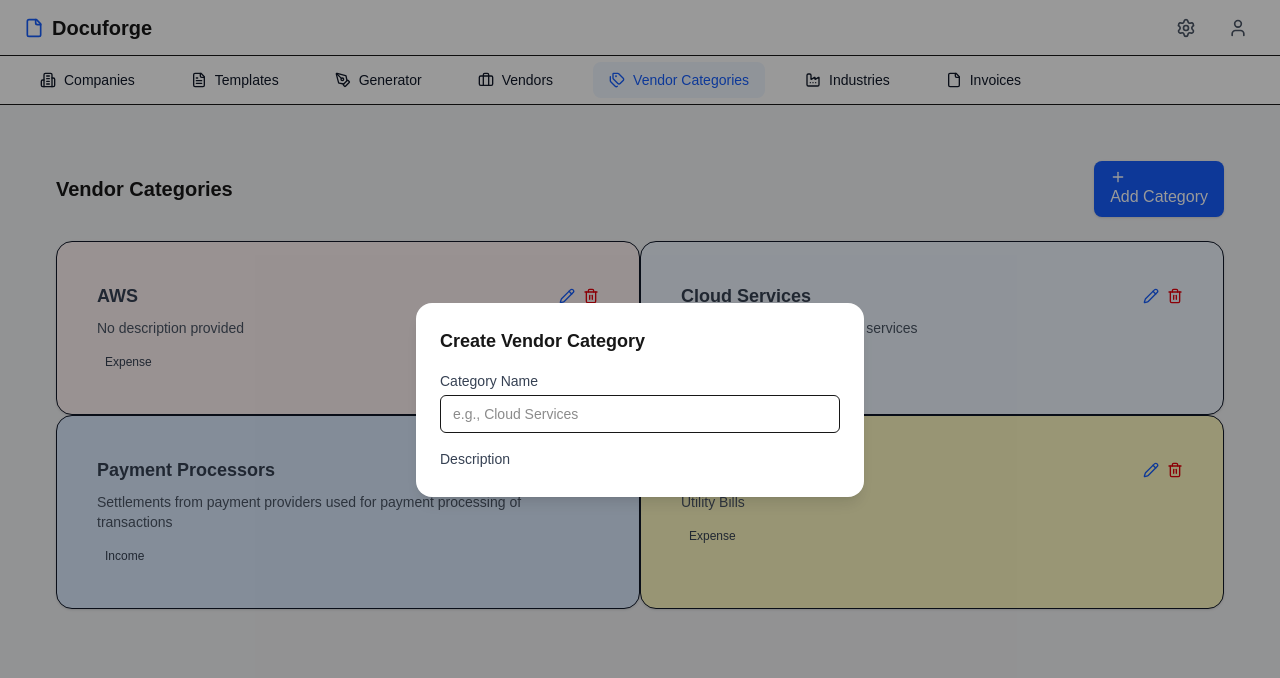
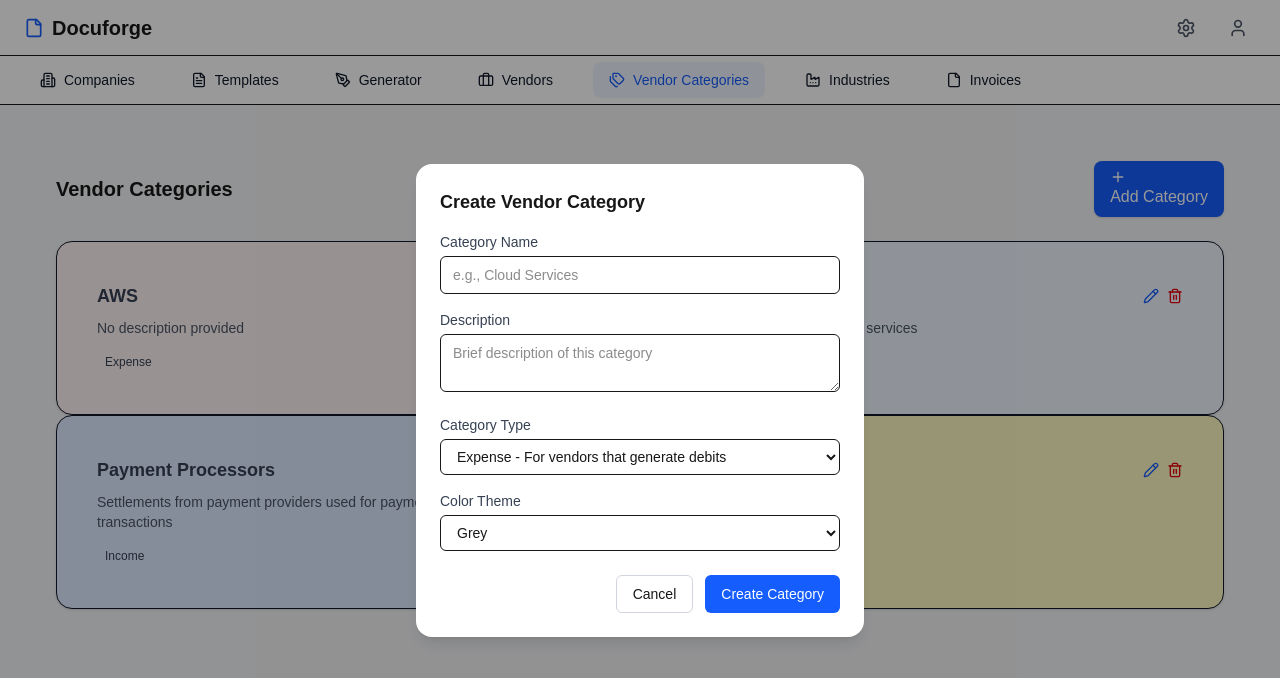
Before and after one commit to hardik2000joshi/StatementForge, a Next.js app: page /vendorCategories in a window 1280 px wide. Both pictures are taken after a click on the button "Add Category". Shown: the top 678 px of the page. Built offline with nearby package versions, Linux system fonts and the light colour scheme.

Commit message:
Add Vendor Category

```diff
--- a/app/generator/page.tsx
+++ b/app/generator/page.tsx
@@ -69,6 +69,7 @@ export default function GeneratorPage () {
                     </Button>
                 </div>
             </div>
+            <br />
 
             {/* Smart Statement Generator */}
             <div className="rounded-2xl border bg-gray-50 p-6 shadow-sm">
@@ -273,6 +274,7 @@ export default function GeneratorPage () {
                 <button className="w-full bg-blue-600 hover:bg-blue-700 text-white font-medium py-2 px-4 rounded-lg shadow-md flex items-center justify-center gap-2">
                     Generate Statement
                 </button>
+                <br />
 
                 {/* Generation Summary */}
                 <div className="rounded-2xl border p-6 shadow-sm">
@@ -325,6 +327,7 @@ export default function GeneratorPage () {
                         </div>
                     </div>
                 </div>
+                <br />
 
                 {/* Recent Generations */}
                 <div className="rounded-2xl border p-6 shadow-sm">
--- a/app/vendorCategories/page.tsx
+++ b/app/vendorCategories/page.tsx
@@ -119,8 +119,95 @@ export default function vendorCategoriesPage() {
                                 <label className="block text-sm font-medium text-gray-700 mb-1">
                                     Description
                                 </label>
+                                <textarea
+                                placeholder="Brief description of this category"
+                                className="w-full border rounded-md px-3 py-2 text-sm focus:ring-2 focus:ring-blue-500 focus:outline-none"
+                                />
+                            </div>
+
+                            {/* Category Type */}
+                            <div>
+                                <label className="block text-sm font-medium text-gray-700 mb-1">
+                                    Category Type
+                                </label>
+                                <select
+                                defaultValue=""
+                                className="w-full border rounded-md px-3 py-2 text-sm focus:ring-2 focus:ring-blue-500 focus:outline-none"
+                                >
+
+                                    <option value="expense">
+                                        Expense - For vendors that generate debits
+                                    </option>
+
+                                    <option value="income">
+                                        Income - For vendors that generate credits
+                                    </option>
+
+                                    </select>
+                            </div>
+
+                            {/* Color Theme */}
+                            <div>
+                                <label className="block text-sm font-medium text-gray-700 mb-1">
+                                    Color Theme
+                                </label>
+                                <select
+                                defaultValue=""
+                                className="w-full border rounded-md px-3 py-2 text-sm focus:ring-2 focus:ring-blue-500 focus:outline-none"
+                                >
+                                    <option value="grey">
+                                        Grey
+                                    </option>
+
+                                    <option value="blue">
+                                        Blue
+                                    </option>
+
+                                    <option value="green">
+                                        Green
+                                    </option>
+
+                                    <option value="yellow">
+                                        Yellow
+                                    </option>
+
+                                    <option value="purple">
+                                        Purple
+                                    </option>
+
+                                    <option value="red">
+                                        Red
+                                    </option>
+
+                                    <option value="emerald">
+                                        Emerald
+                                    </option>
+
+                                    <option value="indigo">
+                                        Indigo
+                                    </option>
+
+                                    </select>
                             </div>
                         </form>
+
+                        {/* Footer */}
+                        <div className="flex justify-end gap-3 mt-6">
+                            <button
+                            type="button"
+                            onClick={() => setShowModal(false)}
+                            className="px-4 py-2 rounded-md border border-gray-300 text-sm"
+                            >
+                                 Cancel
+                            </button>
+
+                            <button
+                            type="submit"
+                            className="px-4 py-2 rounded-md bg-blue-600 text-white text-sm hover:bg-blue-700"
+                            >
+                                 Create Category
+                            </button>
+                        </div>
                     </div>
                 </div>
             )}
```
